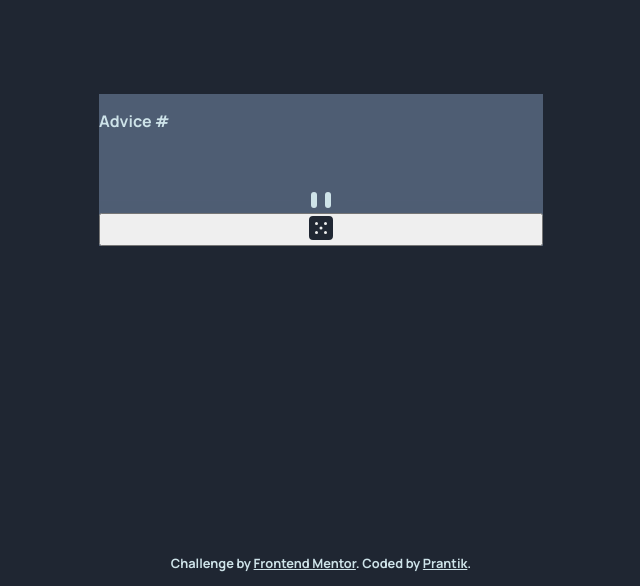
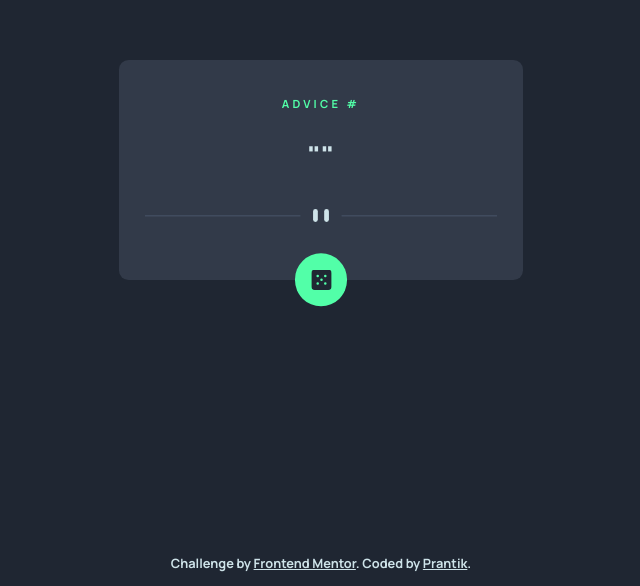
Before and after one commit to prantiknoor/frontend-mentor-challenges, a plain HTML site: page advice-generator-app/index.html in a window 1280 px wide. Shown: the part 214-800 px from the top of the page, without its empty margins (319-959 px from the left). Drawn offline with Linux system fonts and the light colour scheme.

Commit message:
design done

```diff
--- a/advice-generator-app/styles.css
+++ b/advice-generator-app/styles.css
@@ -3,11 +3,11 @@
     --color-primary: hsl(193, 38%, 86%);
     --color-secondary: hsl(150, 100%, 66%);
     --color-background: hsl(218, 23%, 16%);
-    --color-dark-grayish-blue: hsl(217, 19%, 24%);
-    --color-bg-card: hsl(217, 19%, 38%);
+    --color-bg-card: hsl(217, 19%, 24%);
+    --color-dark-grayish-blue: hsl(217, 19%, 38%);
 
     /* font-sizes */
-    --font-size-quote: 28px;
+    --font-size-quote: 1.5rem;
 
     /* fonts */
     --font-primary: 'Manrope', sans-serif;
@@ -31,9 +31,60 @@ main {
 
 /* card style */
 .card {
+    max-width: 17rem;
     display: flex;
     flex-direction: column;
+    align-items: center;
     background-color: var(--color-bg-card);
+    padding: 1.6rem 1.6rem 0 1.6rem;
+    border-radius: 0.6rem;
+}
+
+.card__advice-id {
+    color: var(--color-secondary);
+    text-transform: uppercase;
+    letter-spacing: 0.2rem;
+    font-size: 0.7rem;
+    font-weight: 700;
+    margin: .6rem 0;
+}
+
+.card__quote {
+    text-align: center;
+    font-size: var(--font-size-quote);
+    margin: 1rem 0 1.8rem 0;
+}
+
+.card__quote::before, .card__quote::after {
+    content: '"';
+}
+
+.card__divider img {
+    width: 100%;
+    object-fit: cover;
+}
+
+.card__dice-button {
+    background-color: var(--color-secondary);
+    border: none;
+    border-radius: 50%;
+    padding: 0.8rem;
+    transform: translateY(50%);
+}
+
+.card__dice-button img {
+    width: 100%;
+    height: 100%;
+    transform: scale(0.75);
+}
+
+.card__dice-button:hover {
+    cursor: pointer;
+    box-shadow: 0 0 1.2rem var(--color-secondary);
+}
+
+.card__dice-button--rotate img {
+    animation: rotate-dice 3s ease infinite;
 }
 
 footer {
@@ -47,3 +98,25 @@ footer {
 .attribution a {
     color: inherit;
 }
+
+@keyframes rotate-dice {
+    0% {
+        transform: rotate(0) scale(0.75);
+    }
+    50% {
+        transform: rotate(360deg) scale(0.9);;
+    }
+    100% {
+        transform: rotate(0) scale(0.75);
+    }
+}
+
+@media screen and (min-width: 440px) {
+    :root {
+        --font-size-quote: 1.8rem;
+    }
+
+    .card {
+        min-width: 22rem;
+    }
+}
```
